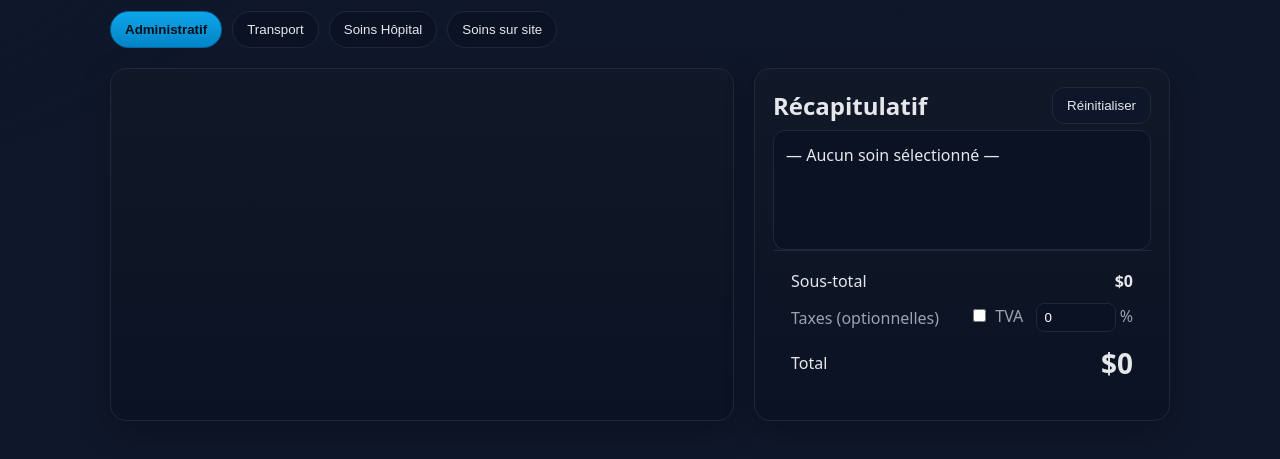
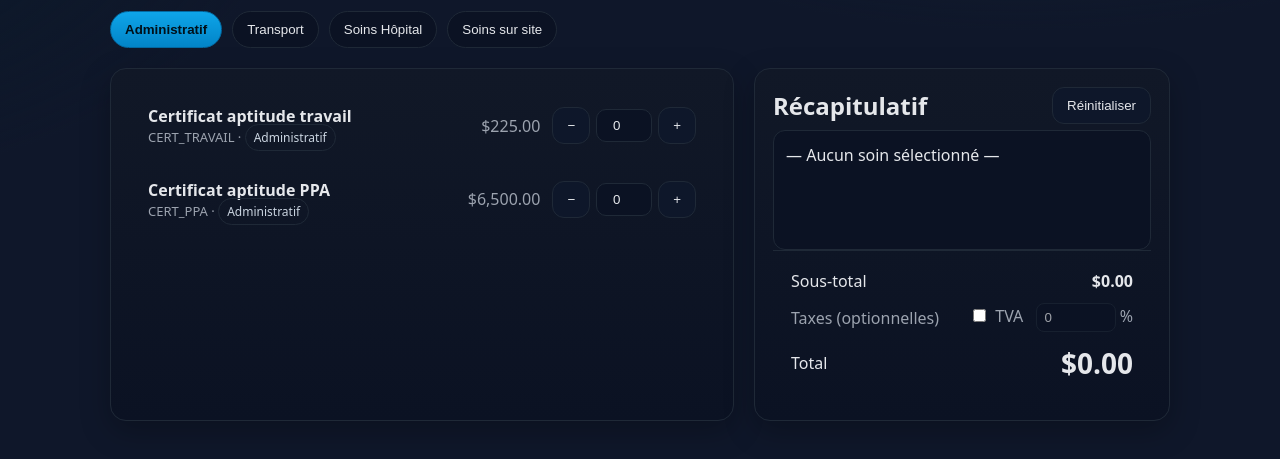
Before and after one commit to GarretFreeman/OMC_Sandy_Shores, a plain HTML site: page index.html in a window 1280 px wide. Shown: the part 109-568 px from the top of the page. Drawn offline with Linux system fonts and the light colour scheme.

Commit message:
Update indexV5.html

```diff
--- a/index.html
+++ b/index.html
@@ -158,8 +158,6 @@
           updateSummary();
         };
       }
-    };
-      }
     }
 
     function renderList(){
@@ -170,7 +168,7 @@
 
         const left = document.createElement('div');
         left.innerHTML = `<div style="font-weight:600">${item.name}</div>
-                          <div class=\"muted\" style=\"font-size:13px\">${item.id} · <span class=\"pill\">${item.category}</span></div>`;
+                          <div class="muted" style="font-size:13px">${item.id} · <span class="pill">${item.category}</span></div>`;
 
         const price = document.createElement('div');
         price.className = 'muted';
@@ -213,8 +211,7 @@
 
     function updateSummary(){
       const {lines, subtotal, taxEnabled, taxRate, taxValue, total} = compute();
-      els.summary.textContent = lines.length ? lines.join('
-') : '— Aucun soin sélectionné —';
+      els.summary.textContent = lines.length ? lines.join('\n') : '— Aucun soin sélectionné —';
       els.subtotal.textContent = fmt(subtotal);
       els.total.textContent = fmt(total);
       els.taxRate.disabled = !taxEnabled;
```
